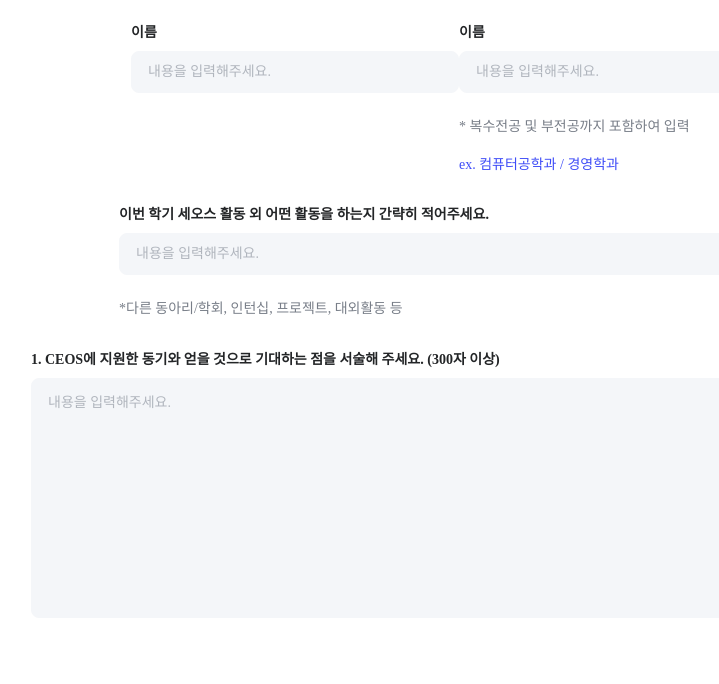
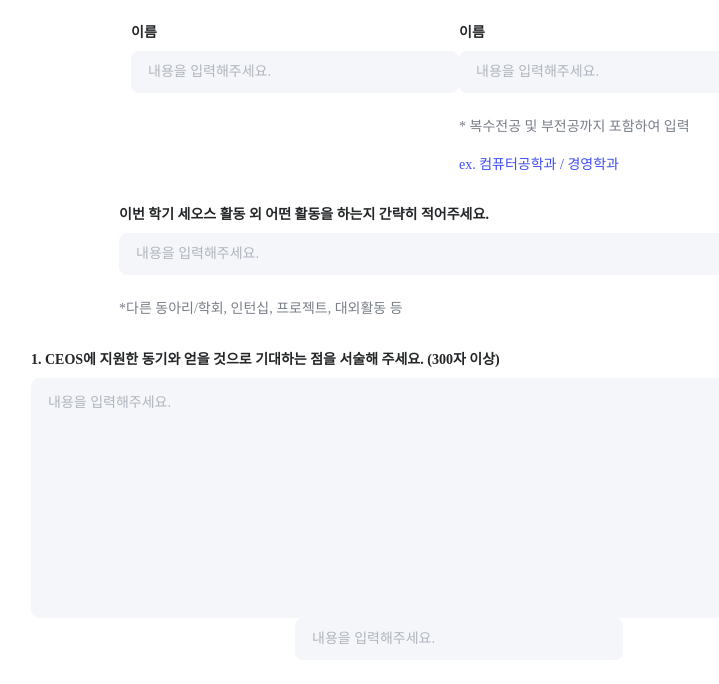
Before and after one commit to CEOS-Developers/CEOS-FE, a Next.js app in the folder apps/admin/: page / in a window 1280 px wide. Shown: the top 684 px of the page, without its empty margins (181-900 px from the left). Built offline with nearby package versions, Linux system fonts and the light colour scheme; a web font is replaced by a local one; what emotion-reset would draw is missing.

Commit message:
feat: admin 버전 border 추가

```diff
--- a/apps/admin/src/pages/index.tsx
+++ b/apps/admin/src/pages/index.tsx
@@ -28,6 +28,7 @@ export default function Home() {
         width={856}
         label="1. CEOS에 지원한 동기와 얻을 것으로 기대하는 점을 서술해 주세요. (300자 이상)"
       />
+      <TextField isAdmin />
     </Flex>
   );
 }
--- a/packages/ui/src/components/TextField/TextField.tsx
+++ b/packages/ui/src/components/TextField/TextField.tsx
@@ -10,6 +10,7 @@ interface TextFieldProps
   width?: number;
   height?: number;
   multiline?: boolean;
+  isAdmin?: boolean;
 }
 
 /**
@@ -31,6 +32,7 @@ export const TextField = forwardRef<
       width = 328,
       height,
       multiline = false,
+      isAdmin = false,
       ...props
     },
     ref,
@@ -52,6 +54,7 @@ export const TextField = forwardRef<
             ref={ref as ForwardedRef<HTMLInputElement>}
             placeholder={placeholder}
             spellCheck={false}
+            isAdmin={isAdmin}
           />
         )}
         {helperText && (
@@ -88,7 +91,7 @@ const StyledHelperTextBox = styled.div`
     margin-top: 14px;
   }
 `;
-const StyledInput = styled.input`
+const StyledInput = styled.input<{ isAdmin: boolean }>`
   width: 100%;
   padding: 8px 16px;
 
@@ -103,7 +106,9 @@ const StyledInput = styled.input`
   color: ${theme.palette.Black};
 
   :focus {
-    border: 1px solid ${theme.palette.Blue};
+    border: 1px solid
+      ${({ isAdmin }) =>
+        isAdmin ? theme.palette.Admin.Navy : theme.palette.Blue};
   }
 
   ::placeholder {
```
